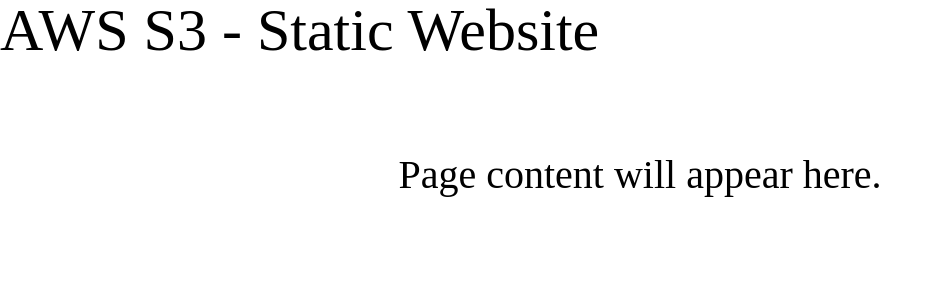
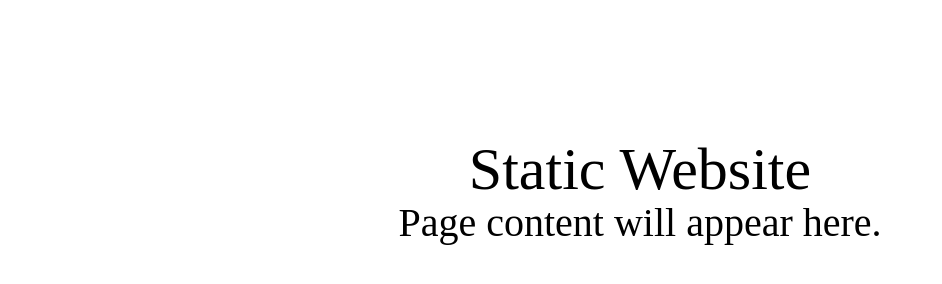
Before and after one commit to mskhirwar/static-website-s3, a plain HTML site: page public/index.html in a window 1280 px wide. Shown: the whole page, without its empty margins (0-942 px from the left). Drawn offline with Linux system fonts and the light colour scheme.

Commit message:
Update index.html

```diff
--- a/public/index.html
+++ b/public/index.html
@@ -46,8 +46,8 @@
     </style>
 </head>
 <body>
-    <h1>AWS S3 - Static Website</h1>
     <div class="container">
+        <h1>Static Website</h1>
         <p>Page content will appear here.</p>
     </div>
 </body>
```
